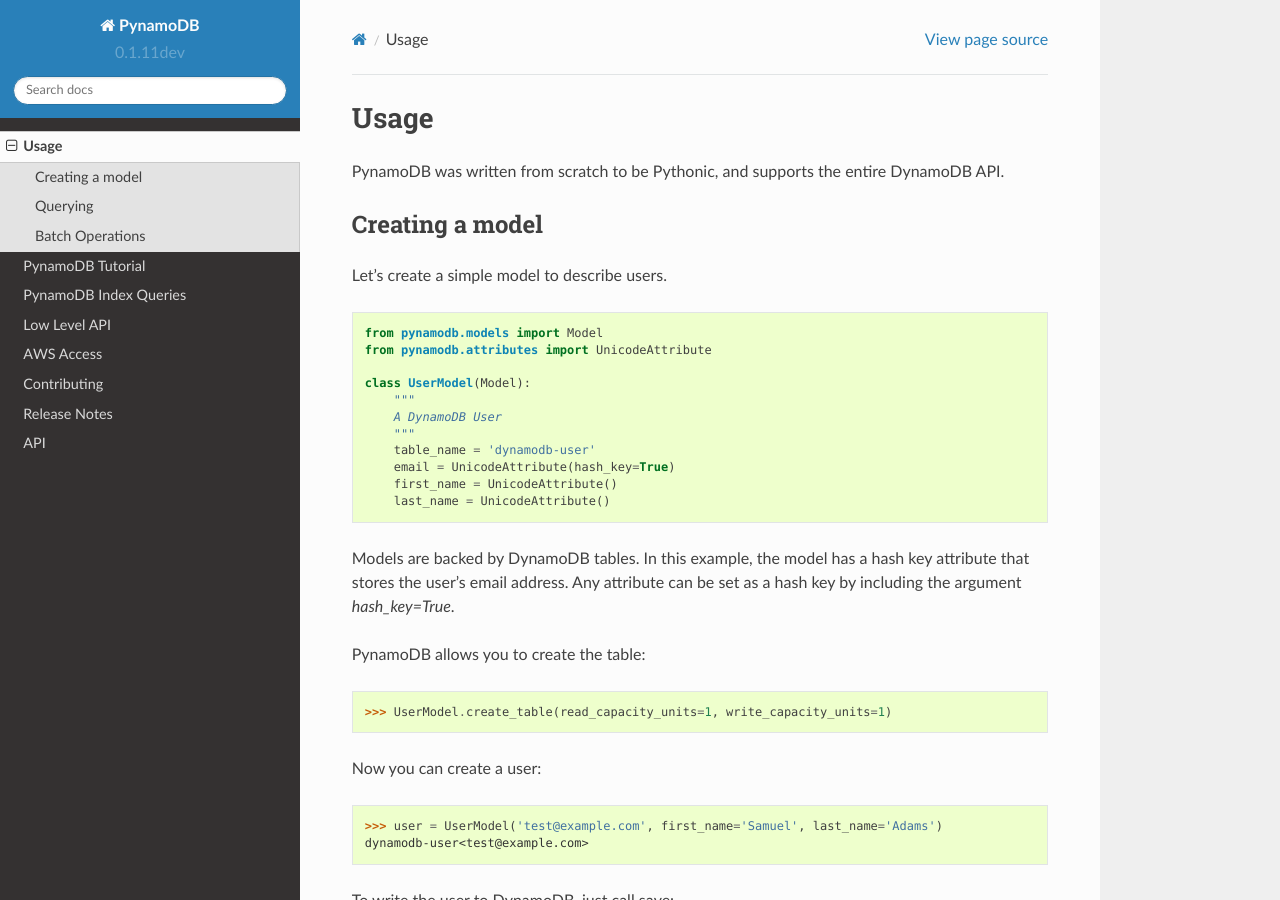
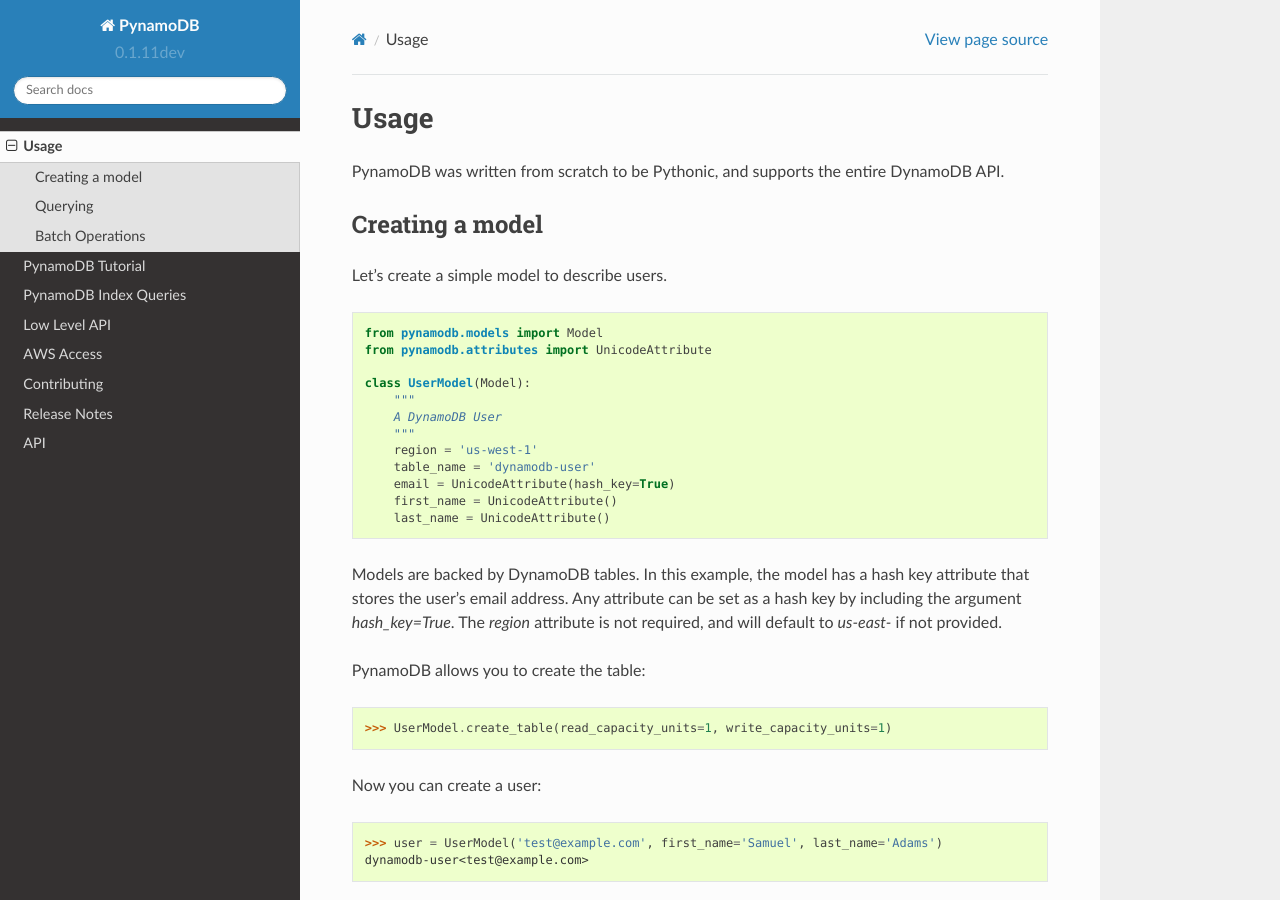
Before and after one commit to pynamodb/PynamoDB, a Sphinx documentation site: the page built from docs/quickstart.rst, in a window 1280 px wide and 900 px high. Built offline with Sphinx 7.4.7 and the Read the Docs theme 2.0.0, drawn with Linux system fonts in a browser that asks for light colours.

Commit message:
Added the model region attribute to the quick start guide.

```diff
--- a/docs/quickstart.rst
+++ b/docs/quickstart.rst
@@ -17,6 +17,7 @@
         """
         A DynamoDB User
         """
+        region = 'us-west-1'
         table_name = 'dynamodb-user'
         email = UnicodeAttribute(hash_key=True)
         first_name = UnicodeAttribute()
@@ -24,7 +25,7 @@
 
 Models are backed by DynamoDB tables. In this example, the model has a hash key attribute
 that stores the user's email address. Any attribute can be set as a hash key by including the argument
-`hash_key=True`.
+`hash_key=True`. The `region` attribute is not required, and will default to `us-east-` if not provided.
 
 PynamoDB allows you to create the table:
 
```
